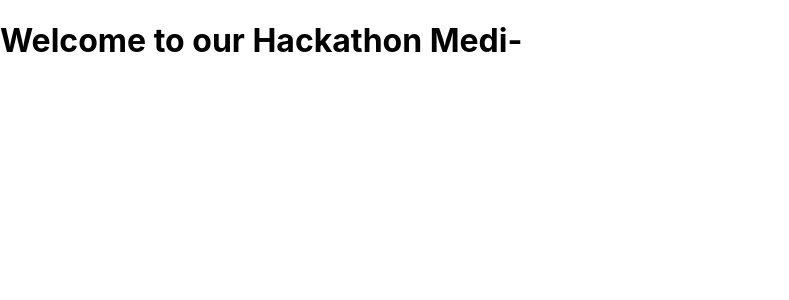
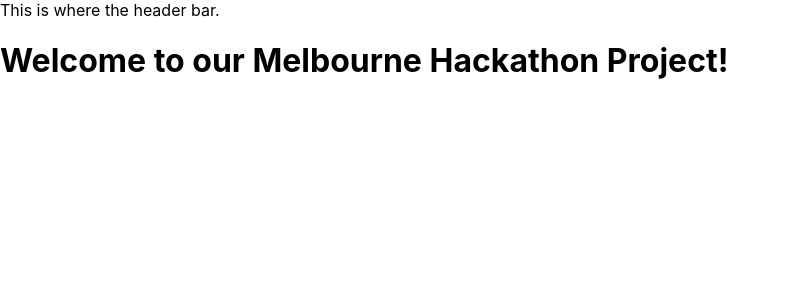
Before and after one commit to behtashgolshani/HackSprint, a React (Create React App) app in the folder hackathon_med_project/: page / in a window 1280 px wide. Shown: the top 300 px of the page, without its empty margins (0-789 px from the left). Built offline with nearby package versions, Linux system fonts and the light colour scheme; the HTML template or start-up script is replaced by a standard one; what csx, typestyle would draw is missing.

Commit message:
add routing

```diff
--- a/hackathon_med_project/package.json
+++ b/hackathon_med_project/package.json
@@ -44,9 +44,11 @@
     ]
   },
   "devDependencies": {
+    "@types/react-router-dom": "^5.1.8",
     "@typescript-eslint/eslint-plugin": "^4.29.2",
     "@typescript-eslint/parser": "^4.29.2",
     "eslint": "^7.32.0",
-    "eslint-plugin-react": "^7.24.0"
+    "eslint-plugin-react": "^7.24.0",
+    "react-router-dom": "^5.2.0"
   }
 }
--- a/hackathon_med_project/src/App.style.tsx
+++ b/hackathon_med_project/src/App.style.tsx
@@ -1,8 +1,9 @@
 import { style as s } from "typestyle";
-import { px } from "csx";
 
-export const title = s({
+export const content = s({
   textAlign: "left",
-  fontSize: px(24),
-  marginLeft: px(120),
 });
+
+export const app = s({
+  color: "#000000",
+});
--- a/hackathon_med_project/src/App.tsx
+++ b/hackathon_med_project/src/App.tsx
@@ -1,11 +1,42 @@
 import React from "react";
 import * as style from "./App.style";
+import { HeaderBar } from "./features/HeaderBar";
+import { Home } from "./pages/Home";
+import {
+  BrowserRouter as Router,
+  Route,
+  RouteComponentProps,
+  Switch,
+} from "react-router-dom";
+import routes from "./config/routes";
 
 const App: React.FC = () => {
   return (
-    <div>
-      <h1 className={style.title}>Welcome to our Hackathon Medi-</h1>
-    </div>
+    <Router>
+      <div className={style.app}>
+        <HeaderBar />
+        <div className={style.content}>
+          <Switch>
+            {Object.values(routes).map((route, index) => {
+              return (
+                <Route
+                  key={index}
+                  path={route.path}
+                  exact={route.exact}
+                  render={(props: RouteComponentProps) => (
+                    <route.component
+                      name={route.name}
+                      {...props}
+                      {...route.props}
+                    />
+                  )}
+                />
+              );
+            })}
+          </Switch>
+        </div>
+      </div>
+    </Router>
   );
 };
 
--- /dev/null
+++ b/hackathon_med_project/src/config/routes.tsx
@@ -0,0 +1,29 @@
+import IRoute from "../interfaces/route";
+import BMI from "../pages/BMI/BMI";
+import BMR from "../pages/BMR/BMR";
+import { Home } from "../pages/Home";
+
+const home: IRoute = {
+  path: "/",
+  name: "Home Page",
+  component: Home,
+  exact: true,
+};
+
+const bmi: IRoute = {
+  path: "/bmi",
+  name: "BMI",
+  component: BMI,
+  exact: true,
+};
+
+const bmr: IRoute = {
+  path: "/bmr",
+  name: "BMR",
+  component: BMR,
+  exact: true,
+};
+
+const routes = { home, bmi, bmr };
+
+export default routes;
--- /dev/null
+++ b/hackathon_med_project/src/features/HeaderBar.tsx
@@ -0,0 +1,5 @@
+import React from "react";
+
+export const HeaderBar: React.FC = () => {
+  return <div> This is where the header bar.</div>;
+};
--- /dev/null
+++ b/hackathon_med_project/src/interfaces/route.tsx
@@ -0,0 +1,7 @@
+export default interface IRoute {
+  path: string;
+  name: string;
+  exact: boolean;
+  component: any;
+  props?: any;
+}
--- /dev/null
+++ b/hackathon_med_project/src/pages/BMI/BMI.tsx
@@ -0,0 +1,7 @@
+import React from "react";
+
+const BMI = () => {
+  return <div>BMI Page</div>;
+};
+
+export default BMI;
--- /dev/null
+++ b/hackathon_med_project/src/pages/BMR/BMR.tsx
@@ -0,0 +1,7 @@
+import React from "react";
+
+const BMR = () => {
+  return <div>BMR Page</div>;
+};
+
+export default BMR;
--- /dev/null
+++ b/hackathon_med_project/src/pages/Home.style.tsx
@@ -0,0 +1,8 @@
+import { style as s } from "typestyle";
+import { px } from "csx";
+
+export const title = s({
+  textAlign: "left",
+  fontSize: px(24),
+  marginLeft: px(120),
+});
--- /dev/null
+++ b/hackathon_med_project/src/pages/Home.tsx
@@ -0,0 +1,8 @@
+import React from "react";
+import * as style from "./Home.style";
+
+export const Home: React.FC = () => {
+  return (
+    <h1 className={style.title}>Welcome to our Melbourne Hackathon Project!</h1>
+  );
+};
```
Also changed, not shown: hackathon_med_project/src/pages/BMI/BMI.style.tsx (added, +8 -0 lines), hackathon_med_project/src/pages/BMR/BMR.style.tsx (added, +8 -0 lines), 1 other file (tests, documents, lock files or other folders).
